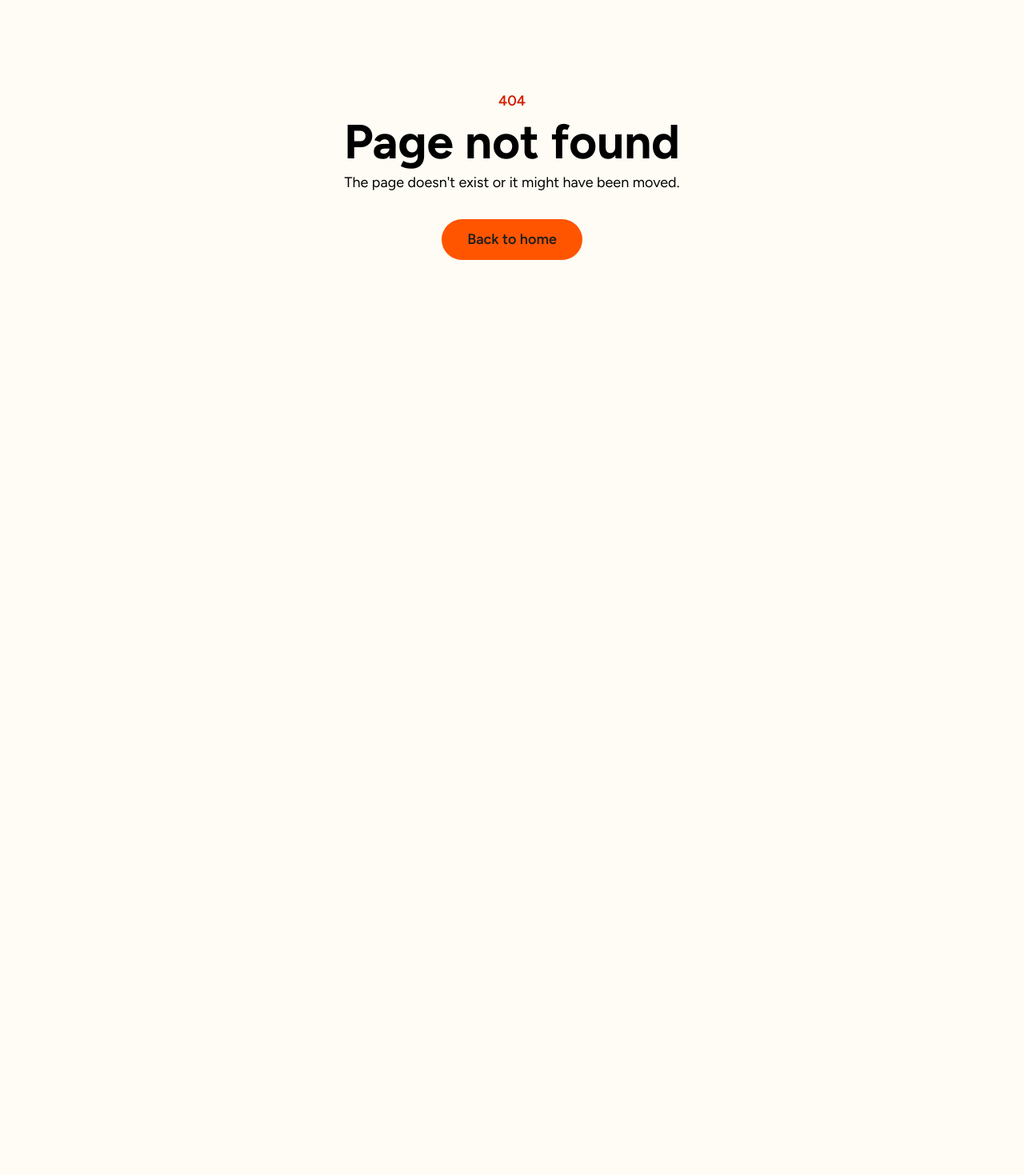
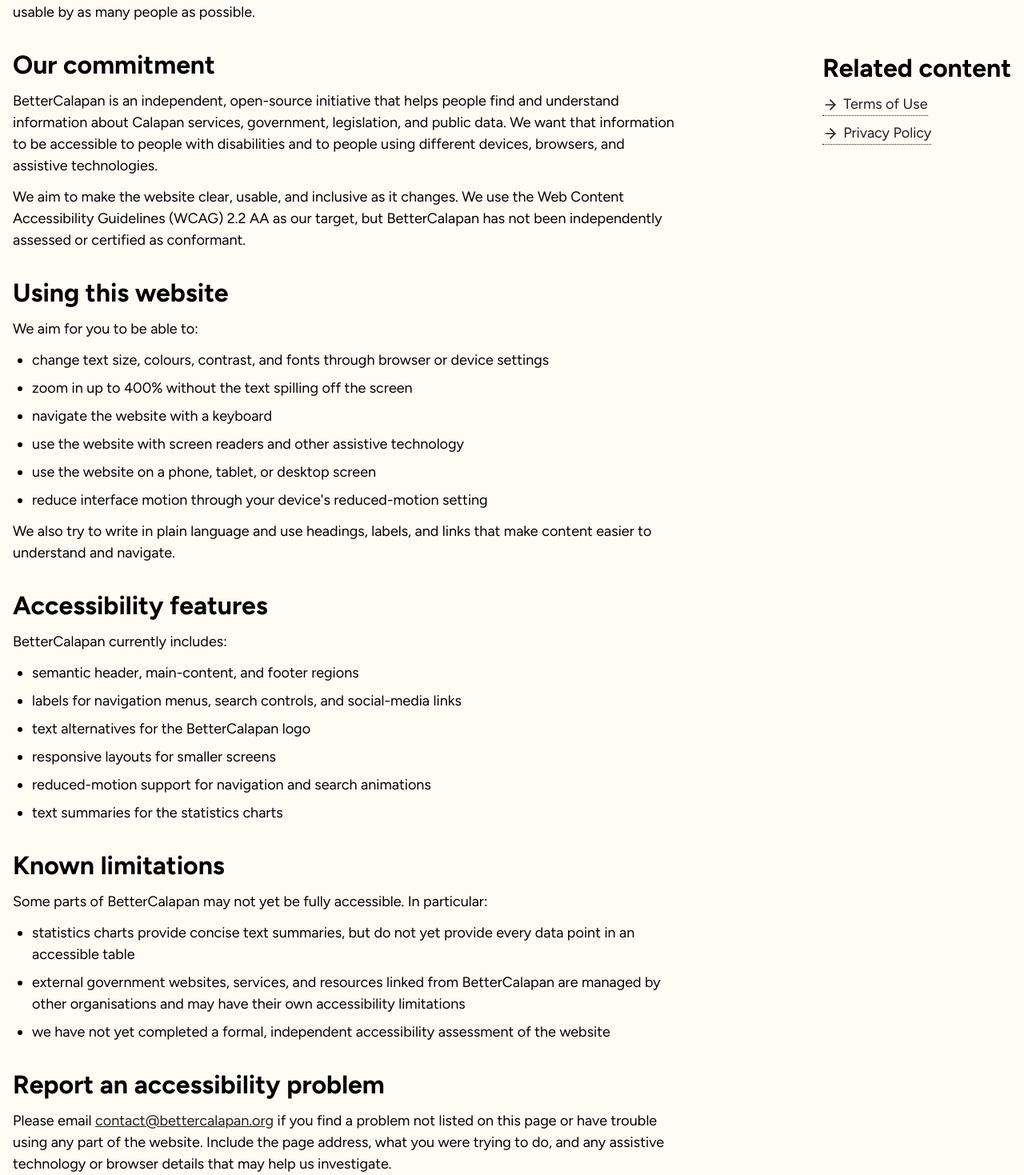
Before and after one commit to BetterCalapan/bettercalapan, a SvelteKit app: page /accessibility in a window 1280 px wide. Before the commit this address had no page. Shown: the part 181-1650 px from the top of the page at 80% size. Before the commit the page ends 800 px from the top, so only its background shows below. Built offline with nearby package versions, Linux system fonts and the light colour scheme.

Commit message:
feat(accessibility): add accessibility statement page

```diff
--- a/src/routes/(app)/+page.svelte
+++ b/src/routes/(app)/+page.svelte
@@ -100,7 +100,7 @@
 			<div class="others">
 				<h1 class="heading">Others</h1>
 				<ul class="others-list">
-					{#each pageSections.slice(3) as other (other.name)}
+					{#each pageSections.slice(2) as other (other.name)}
 						<li class="other">
 							<a class="link" href={resolve(other.url)}>
 								{other.name[0].toUpperCase() + other.name.slice(1)}
--- /dev/null
+++ b/src/routes/(app)/accessibility/+page.svelte
@@ -0,0 +1,221 @@
+<script lang="ts">
+	import { info } from '$lib/snippets/info.snippet.svelte';
+	import { listItem } from '$lib/snippets/list-item.snippet.svelte';
+	import Info from '@lucide/svelte/icons/info';
+
+	const relatedContent = [
+		{
+			name: 'Terms of Use',
+			url: '/(app)/terms-of-use'
+		},
+		{
+			name: 'Privacy Policy',
+			url: '/(app)/privacy-policy'
+		}
+	];
+</script>
+
+<div class="page-wrapper">
+	{@render info(
+		'Accessibility',
+		'This statement explains how BetterCalapan works to make bettercalapan.org usable by as many people as possible.'
+	)}
+
+	<div class="content">
+		<div class="left">
+			<section>
+				<h2>Our commitment</h2>
+				<p>
+					BetterCalapan is an independent, open-source initiative that helps people find and
+					understand information about Calapan services, government, legislation, and public data.
+					We want that information to be accessible to people with disabilities and to people using
+					different devices, browsers, and assistive technologies.
+				</p>
+				<!-- NOTE: update conformity if accessibility has been reliably assessed -->
+				<p>
+					We aim to make the website clear, usable, and inclusive as it changes. We use the Web
+					Content Accessibility Guidelines (WCAG) 2.2 AA as our target, but BetterCalapan has not
+					been independently assessed or certified as conformant.
+				</p>
+			</section>
+
+			<section>
+				<h2>Using this website</h2>
+				<p>We aim for you to be able to:</p>
+				<ul>
+					<li>change text size, colours, contrast, and fonts through browser or device settings</li>
+					<li>zoom in up to 400% without the text spilling off the screen</li>
+					<li>navigate the website with a keyboard</li>
+					<li>use the website with screen readers and other assistive technology</li>
+					<li>use the website on a phone, tablet, or desktop screen</li>
+					<li>reduce interface motion through your device's reduced-motion setting</li>
+				</ul>
+				<p>
+					We also try to write in plain language and use headings, labels, and links that make
+					content easier to understand and navigate.
+				</p>
+			</section>
+
+			<section>
+				<h2>Accessibility features</h2>
+				<p>BetterCalapan currently includes:</p>
+				<ul>
+					<li>semantic header, main-content, and footer regions</li>
+					<li>labels for navigation menus, search controls, and social-media links</li>
+					<li>text alternatives for the BetterCalapan logo</li>
+					<li>responsive layouts for smaller screens</li>
+					<li>reduced-motion support for navigation and search animations</li>
+					<li>text summaries for the statistics charts</li>
+				</ul>
+			</section>
+
+			<section>
+				<h2>Known limitations</h2>
+				<p>Some parts of BetterCalapan may not yet be fully accessible. In particular:</p>
+				<ul>
+					<li>
+						statistics charts provide concise text summaries, but do not yet provide every data
+						point in an accessible table
+					</li>
+					<li>
+						external government websites, services, and resources linked from BetterCalapan are
+						managed by other organisations and may have their own accessibility limitations
+					</li>
+					<li>
+						we have not yet completed a formal, independent accessibility assessment of the website
+					</li>
+				</ul>
+			</section>
+
+			<section>
+				<h2>Report an accessibility problem</h2>
+				<p>
+					Please email <a href="mailto:contact@bettercalapan.org">contact@bettercalapan.org</a> if you
+					find a problem not listed on this page or have trouble using any part of the website. Include
+					the page address, what you were trying to do, and any assistive technology or browser details
+					that may help us investigate.
+				</p>
+				<p>
+					You can also report a public technical issue by
+					<a
+						href="https://github.com/BetterCalapan/bettercalapan/issues"
+						target="_blank"
+						rel="external noopener noreferrer">opening an issue on GitHub</a
+					>. Do not include personal, financial, health, or other sensitive information in a public
+					issue.
+				</p>
+			</section>
+
+			<section>
+				<h2>Scope and review</h2>
+				<p>
+					This statement applies to bettercalapan.org. BetterCalapan is not operated by, affiliated
+					with, or endorsed by the City Government of Calapan or another government agency. Official
+					government services and external websites linked from BetterCalapan have their own
+					accessibility arrangements.
+				</p>
+				<p>
+					We will review this statement when the website changes significantly, when we complete an
+					accessibility assessment, or when feedback identifies a need to update it.
+				</p>
+			</section>
+		</div>
+		<div class="right">
+			<div class="related-content">
+				<h2>Related content</h2>
+				<ul>
+					{#each relatedContent as content (content.url)}
+						{@render listItem(content.name, content.url)}
+					{/each}
+				</ul>
+			</div>
+		</div>
+	</div>
+
+	<div class="last-updated">
+		<Info />
+		<p>Last updated <time datetime="2026-08-05">August 5, 2026</time></p>
+	</div>
+</div>
+
+<style>
+	.page-wrapper {
+		display: flex;
+		flex-direction: column;
+		gap: 2rem;
+
+		.content {
+			max-width: 48rem;
+			display: flex;
+			flex-direction: column;
+			gap: 2rem;
+
+			.left {
+				display: flex;
+				flex-direction: column;
+				gap: 2rem;
+
+				section {
+					display: flex;
+					flex-direction: column;
+					gap: 0.75rem;
+				}
+
+				h2 {
+					font-size: 1.5rem;
+					line-height: 1.25;
+				}
+
+				ul {
+					padding-left: 1.5rem;
+					list-style-type: disc;
+
+					li + li {
+						margin-top: 0.5rem;
+					}
+				}
+
+				a {
+					text-decoration: underline;
+
+					&:hover {
+						text-decoration: none;
+					}
+				}
+			}
+			.right {
+				.related-content {
+					display: flex;
+					flex-direction: column;
+					gap: 0.5rem;
+
+					ul {
+						display: flex;
+						flex-direction: column;
+						gap: 0.5rem;
+					}
+				}
+			}
+		}
+
+		.last-updated {
+			display: grid;
+			grid-template-columns: 18px 1fr;
+			align-items: center;
+			gap: 0.75rem;
+		}
+	}
+
+	@media (min-width: 900px) {
+		.page-wrapper .content {
+			max-width: 100%;
+			display: grid;
+			grid-template-columns: 1fr max-content;
+			gap: 10rem;
+		}
+		.page-wrapper .content .left h2,
+		.page-wrapper .content .right h2 {
+			font-size: 2rem;
+		}
+	}
+</style>
--- a/src/routes/(app)/privacy-policy/+page.svelte
+++ b/src/routes/(app)/privacy-policy/+page.svelte
@@ -1,7 +1,19 @@
 <script lang="ts">
 	import { resolve } from '$app/paths';
 	import { info } from '$lib/snippets/info.snippet.svelte';
+	import { listItem } from '$lib/snippets/list-item.snippet.svelte';
 	import Info from '@lucide/svelte/icons/info';
+
+	const relatedContent = [
+		{
+			name: 'Terms of Use',
+			url: '/(app)/terms-of-use'
+		},
+		{
+			name: 'Accessibility',
+			url: '/(app)/accessibility'
+		}
+	];
 </script>
 
 <div class="page-wrapper">
@@ -11,12 +23,13 @@
 	)}
 
 	<div class="content">
+		<div class="left">
 			<section>
 				<h2>Who is responsible for your information</h2>
 				<p>
 					BetterCalapan is an independent, open-source initiative maintained by community
-				contributors. The BetterCalapan maintainers are responsible for personal information handled
-				through this website.
+					contributors. The BetterCalapan maintainers are responsible for personal information
+					handled through this website.
 				</p>
 				<p>
 					BetterCalapan is not operated by, affiliated with, or endorsed by the City Government of
@@ -42,8 +55,8 @@
 				<p>
 					BetterCalapan does not provide user accounts, accept payments, process municipal
 					applications, or allow document uploads. Do not send us identification numbers, financial
-				information, medical records, or other sensitive personal information unless it is necessary
-				for a privacy request.
+					information, medical records, or other sensitive personal information unless it is
+					necessary for a privacy request.
 				</p>
 			</section>
 
@@ -55,8 +68,9 @@
 					protect the website from security threats.
 				</p>
 				<p>
-				Cloudflare may provide us with aggregated traffic statistics, such as the number of requests
-				or visits to the website. We do not use this information to identify individual visitors.
+					Cloudflare may provide us with aggregated traffic statistics, such as the number of
+					requests or visits to the website. We do not use this information to identify individual
+					visitors.
 				</p>
 			</section>
 
@@ -78,9 +92,9 @@
 				<h2>Local storage and cookies</h2>
 				<p>
 					BetterCalapan stores your competitiveness-chart selection in your browser under
-				<code>bettercalapan:competitiveness:selected-series</code>. This functional preference does
-				not identify you and is not sent to BetterCalapan by the chart. It remains on your device
-				until you change it or clear the website's stored data in your browser.
+					<code>bettercalapan:competitiveness:selected-series</code>. This functional preference
+					does not identify you and is not sent to BetterCalapan by the chart. It remains on your
+					device until you change it or clear the website's stored data in your browser.
 				</p>
 				<p>
 					The BetterCalapan application does not set cookies. Cloudflare may set strictly necessary
@@ -105,8 +119,8 @@
 				<h2>Messages you send us</h2>
 				<p>
 					If you email <a href="mailto:contact@bettercalapan.org">contact@bettercalapan.org</a>, we
-				and our email provider process your address, message, and related delivery information so we
-				can respond and keep an appropriate record of your request.
+					and our email provider process your address, message, and related delivery information so
+					we can respond and keep an appropriate record of your request.
 				</p>
 				<p>
 					Messages sent through GitHub, Facebook, or another external service are also handled under
@@ -118,9 +132,9 @@
 			<section>
 				<h2>Public officials and contact information</h2>
 				<p>
-				BetterCalapan publishes names, roles, office contact details, emergency numbers, and similar
-				civic information obtained from public or official sources. We use this information to help
-				people find government services and understand local government.
+					BetterCalapan publishes names, roles, office contact details, emergency numbers, and
+					similar civic information obtained from public or official sources. We use this
+					information to help people find government services and understand local government.
 				</p>
 				<p>
 					If public information about you is inaccurate, outdated, or should not be displayed, email
@@ -171,9 +185,9 @@
 				</p>
 				<p>
 					Correspondence is removed when it is no longer reasonably needed to answer the request,
-				maintain an appropriate record, or meet a legal obligation. Public civic information remains
-				available until it is outdated, corrected, removed, or no longer relevant. Browser storage
-				remains on your device until you clear it.
+					maintain an appropriate record, or meet a legal obligation. Public civic information
+					remains available until it is outdated, corrected, removed, or no longer relevant. Browser
+					storage remains on your device until you clear it.
 				</p>
 			</section>
 
@@ -202,9 +216,9 @@
 			<section>
 				<h2>Your privacy rights</h2>
 				<p>
-				Subject to the Data Privacy Act of 2012 and other applicable law, you may have the right to
-				be informed, access your personal information, correct inaccurate information, object to or
-				restrict processing, request erasure or blocking, obtain portable information where
+					Subject to the Data Privacy Act of 2012 and other applicable law, you may have the right
+					to be informed, access your personal information, correct inaccurate information, object
+					to or restrict processing, request erasure or blocking, obtain portable information where
 					applicable, and seek compensation for unlawful processing.
 				</p>
 				<p>
@@ -225,8 +239,8 @@
 				<h2>Children's privacy</h2>
 				<p>
 					BetterCalapan provides general civic information and is not designed to collect personal
-				information from children. A child, parent, or guardian should not enter a child's personal
-				or sensitive information into search or a public issue.
+					information from children. A child, parent, or guardian should not enter a child's
+					personal or sensitive information into search or a public issue.
 				</p>
 			</section>
 
@@ -242,15 +256,26 @@
 			<section>
 				<h2>Changes to this policy</h2>
 				<p>
-				We may update this policy when BetterCalapan or the services supporting it change. The date
-				at the bottom of this page shows when it was last updated. Material changes will be
+					We may update this policy when BetterCalapan or the services supporting it change. The
+					date at the bottom of this page shows when it was last updated. Material changes will be
 					described here before or when the new processing begins.
 				</p>
 				<p>
-				Read our <a href={resolve('/(app)/terms-of-use')}>Terms of Use</a> for the rules that apply when
-				using BetterCalapan.
+					Read our <a href={resolve('/(app)/terms-of-use')}>Terms of Use</a> for the rules that apply
+					when using BetterCalapan.
 				</p>
 			</section>
+		</div>
+		<div class="right">
+			<div class="related-content">
+				<h2>Related content</h2>
+				<ul>
+					{#each relatedContent as content (content.url)}
+						{@render listItem(content.name, content.url)}
+					{/each}
+				</ul>
+			</div>
+		</div>
 	</div>
 
 	<div class="last-updated">
@@ -263,10 +288,15 @@
 	.page-wrapper {
 		display: flex;
 		flex-direction: column;
-		gap: 2.5rem;
+		gap: 2rem;
 
 		.content {
 			max-width: 48rem;
+			display: flex;
+			flex-direction: column;
+			gap: 2rem;
+
+			.left {
 				display: flex;
 				flex-direction: column;
 				gap: 2rem;
@@ -303,6 +333,20 @@
 					}
 				}
 			}
+			.right {
+				.related-content {
+					display: flex;
+					flex-direction: column;
+					gap: 0.5rem;
+
+					ul {
+						display: flex;
+						flex-direction: column;
+						gap: 0.5rem;
+					}
+				}
+			}
+		}
 
 		.last-updated {
 			display: grid;
@@ -313,7 +357,14 @@
 	}
 
 	@media (min-width: 900px) {
-		.page-wrapper .content h2 {
+		.page-wrapper .content {
+			max-width: 100%;
+			display: grid;
+			grid-template-columns: 1fr max-content;
+			gap: 10rem;
+		}
+		.page-wrapper .content .left h2,
+		.page-wrapper .content .right h2 {
 			font-size: 2rem;
 		}
 	}
--- a/src/routes/(app)/terms-of-use/+page.svelte
+++ b/src/routes/(app)/terms-of-use/+page.svelte
@@ -1,6 +1,18 @@
 <script lang="ts">
 	import { info } from '$lib/snippets/info.snippet.svelte';
+	import { listItem } from '$lib/snippets/list-item.snippet.svelte';
 	import Info from '@lucide/svelte/icons/info';
+
+	const relatedContent = [
+		{
+			name: 'Privacy Policy',
+			url: '/(app)/privacy-policy'
+		},
+		{
+			name: 'Accessibility',
+			url: '/(app)/accessibility'
+		}
+	];
 </script>
 
 <div class="page-wrapper">
@@ -10,11 +22,12 @@
 	)}
 
 	<div class="content">
+		<div class="left">
 			<section>
 				<h2>Who we are</h2>
 				<p>
-				BetterCalapan is an independent, open-source initiative that makes information about Calapan
-				services, government, legislation, and public data easier to find and understand.
+					BetterCalapan is an independent, open-source initiative that makes information about
+					Calapan services, government, legislation, and public data easier to find and understand.
 				</p>
 				<p>
 					BetterCalapan is not operated by, affiliated with, or endorsed by the City Government of
@@ -41,8 +54,8 @@
 				<h2>Municipal information and services</h2>
 				<p>
 					BetterCalapan provides general information and guidance. It does not process applications,
-				accept payments, make appointments, issue official documents, or make decisions on behalf of
-				any government office.
+					accept payments, make appointments, issue official documents, or make decisions on behalf
+					of any government office.
 				</p>
 				<p>
 					Requirements, fees, office hours, contact details, and procedures can change. Check
@@ -72,8 +85,9 @@
 					of their content.
 				</p>
 				<p>
-				External websites have their own terms, privacy practices, and security arrangements. We are
-				not responsible for their content, availability, or how they handle information you provide.
+					External websites have their own terms, privacy practices, and security arrangements. We
+					are not responsible for their content, availability, or how they handle information you
+					provide.
 				</p>
 			</section>
 
@@ -90,8 +104,8 @@
 				<p>
 					That software licence does not automatically apply to government material, names, logos,
 					photographs, datasets, or other third-party content displayed or linked on the website.
-				Unless a page says otherwise, you are responsible for checking and following the rights and
-				licence that apply to material before reusing it.
+					Unless a page says otherwise, you are responsible for checking and following the rights
+					and licence that apply to material before reusing it.
 				</p>
 			</section>
 
@@ -99,18 +113,18 @@
 				<h2>Disclaimer</h2>
 				<p>
 					We make reasonable efforts to keep BetterCalapan useful and up to date, but provide it “as
-				is” and “as available”. We do not guarantee that its content is current, accurate, complete,
-				secure, or always available.
+					is” and “as available”. We do not guarantee that its content is current, accurate,
+					complete, secure, or always available.
 				</p>
 				<p>
 					The website does not provide legal, financial, medical, or other professional advice. Get
 					advice from a qualified professional or the responsible authority when appropriate.
 				</p>
 				<p>
-				To the fullest extent permitted by law, we are not responsible for loss or damage resulting
-				from your use of, inability to use, or reliance on BetterCalapan or an external website
-				linked from it. Nothing in these terms excludes or limits liability that cannot lawfully be
-				excluded or limited.
+					To the fullest extent permitted by law, we are not responsible for loss or damage
+					resulting from your use of, inability to use, or reliance on BetterCalapan or an external
+					website linked from it. Nothing in these terms excludes or limits liability that cannot
+					lawfully be excluded or limited.
 				</p>
 			</section>
 
@@ -129,7 +143,8 @@
 			<section>
 				<h2>Corrections and content removal</h2>
 				<p>
-				You can report inaccurate content, copyright concerns, or material that should be removed by
+					You can report inaccurate content, copyright concerns, or material that should be removed
+					by
 					<a
 						href="https://github.com/BetterCalapan/bettercalapan/issues"
 						target="_blank"
@@ -137,16 +152,16 @@
 					>. Do not include personal, financial, or other sensitive information in a public issue.
 				</p>
 				<p>
-				Questions about a municipal service should be directed to the government office responsible
-				for that service.
+					Questions about a municipal service should be directed to the government office
+					responsible for that service.
 				</p>
 			</section>
 
 			<section>
 				<h2>Changes to these terms</h2>
 				<p>
-				We may update these terms when the website or relevant requirements change. The date at the
-				top of this page shows when the terms were last updated. If you continue to use
+					We may update these terms when the website or relevant requirements change. The date at
+					the top of this page shows when the terms were last updated. If you continue to use
 					BetterCalapan after an update, the revised terms will apply to your use.
 				</p>
 			</section>
@@ -155,14 +170,25 @@
 				<h2>Governing law</h2>
 				<p>
 					These terms are governed by the laws of the Republic of the Philippines. Disputes relating
-				to these terms or your use of BetterCalapan are subject to the jurisdiction of the courts of
-				the Philippines.
+					to these terms or your use of BetterCalapan are subject to the jurisdiction of the courts
+					of the Philippines.
 				</p>
 				<p>
-				If any part of these terms is found to be invalid or unenforceable, the remaining parts will
-				continue to apply.
+					If any part of these terms is found to be invalid or unenforceable, the remaining parts
+					will continue to apply.
 				</p>
 			</section>
+		</div>
+		<div class="right">
+			<div class="related-content">
+				<h2>Related content</h2>
+				<ul>
+					{#each relatedContent as content (content.url)}
+						{@render listItem(content.name, content.url)}
+					{/each}
+				</ul>
+			</div>
+		</div>
 	</div>
 	<div class="last-updated">
 		<Info />
@@ -174,10 +200,15 @@
 	.page-wrapper {
 		display: flex;
 		flex-direction: column;
-		gap: 2.5rem;
+		gap: 2rem;
 
 		.content {
 			max-width: 48rem;
+			display: flex;
+			flex-direction: column;
+			gap: 2rem;
+
+			.left {
 				display: flex;
 				flex-direction: column;
 				gap: 2rem;
@@ -210,6 +241,20 @@
 					}
 				}
 			}
+			.right {
+				.related-content {
+					display: flex;
+					flex-direction: column;
+					gap: 0.5rem;
+
+					ul {
+						display: flex;
+						flex-direction: column;
+						gap: 0.5rem;
+					}
+				}
+			}
+		}
 
 		.last-updated {
 			display: grid;
@@ -220,7 +265,14 @@
 	}
 
 	@media (min-width: 900px) {
-		.page-wrapper .content h2 {
+		.page-wrapper .content {
+			max-width: 100%;
+			display: grid;
+			grid-template-columns: 1fr max-content;
+			gap: 10rem;
+		}
+		.page-wrapper .content .left h2,
+		.page-wrapper .content .right h2 {
 			font-size: 2rem;
 		}
 	}
```
Also changed, not shown: src/lib/search/index.ts (+15 -0 lines). Lines whose indentation alone changed are shown as unchanged.
